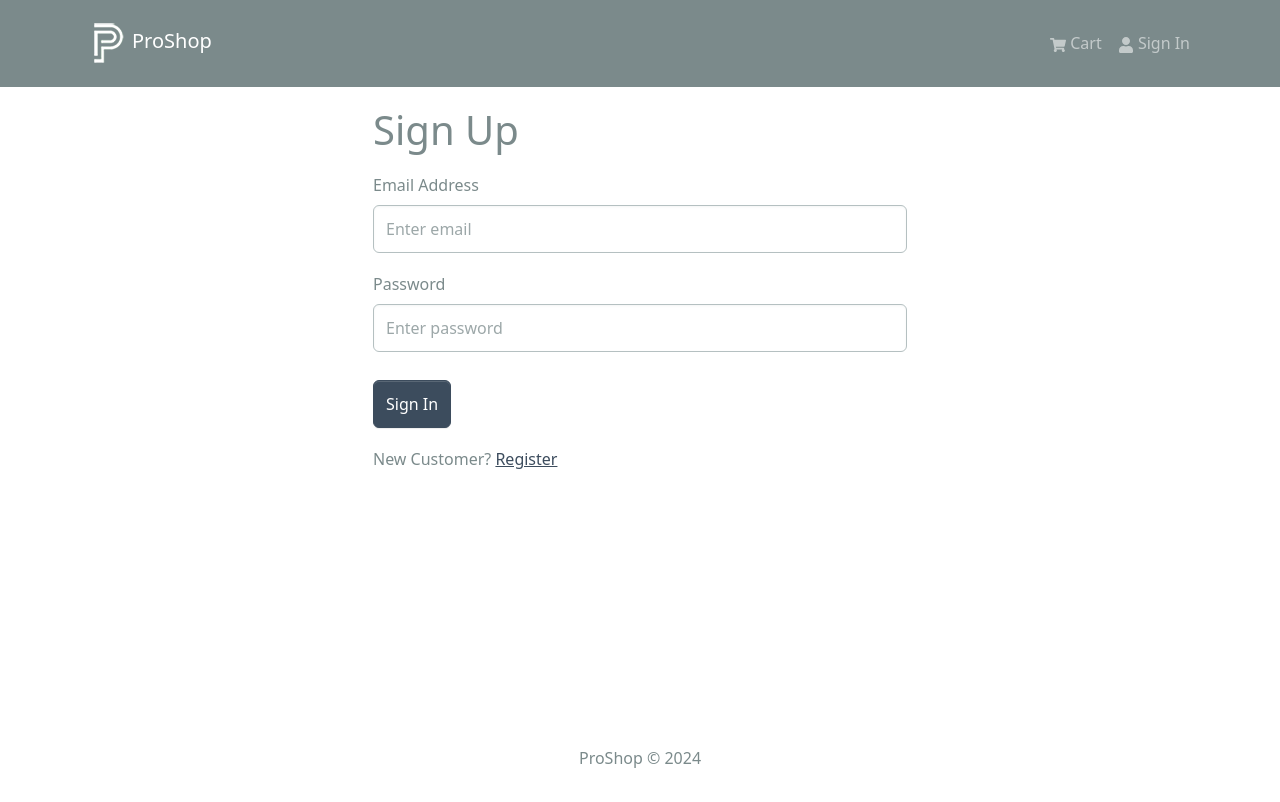
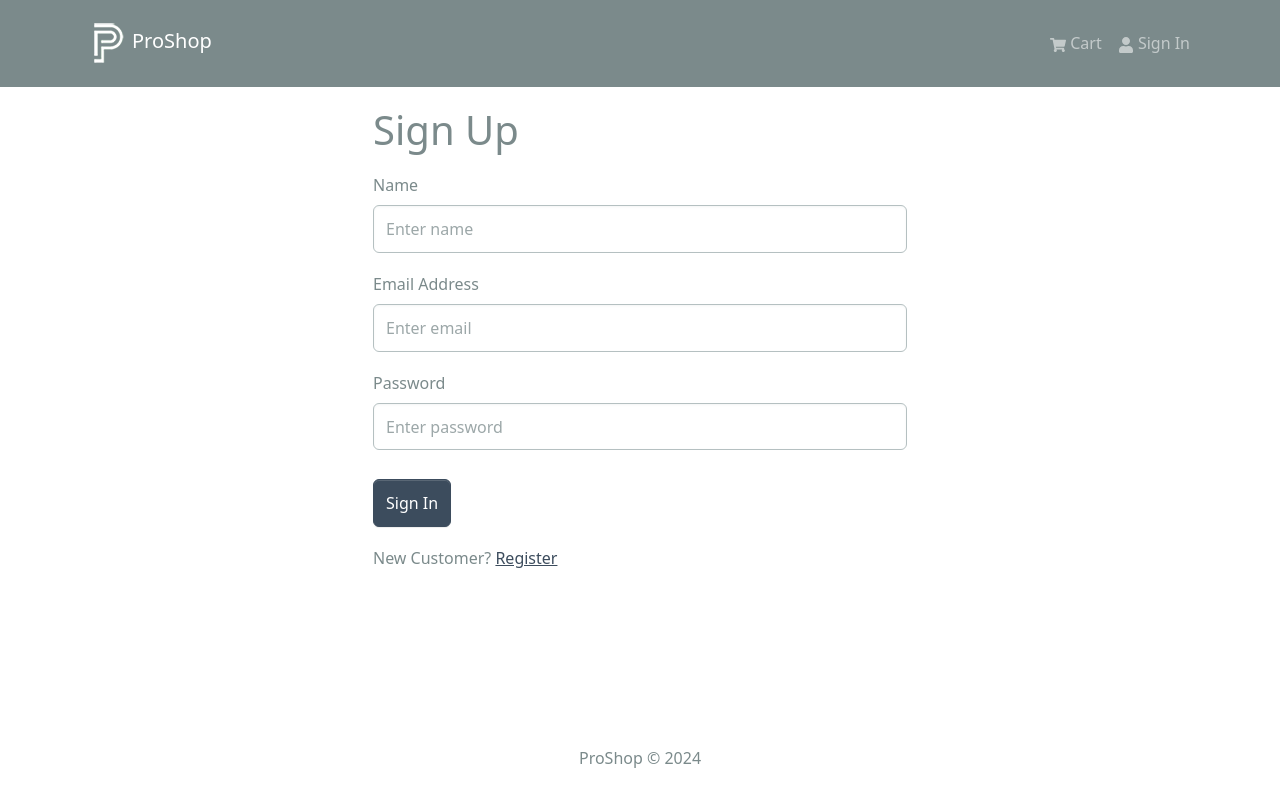
Before and after one commit to Zainab-Ayoub/proshop, a React (Create React App) app in the folder frontend/: page /register in a window 1280 px wide. Shown: the top 802 px of the page. Built offline with nearby package versions, Linux system fonts and the light colour scheme.

Commit message:
form group for name

```diff
--- a/frontend/src/screens/RegisterScreen.jsx
+++ b/frontend/src/screens/RegisterScreen.jsx
@@ -52,6 +52,16 @@ const RegisterScreen = () => {
         <FormContainer>
             <h1>Sign Up</h1>
             <Form onSubmit={submitHandler}>
+            <Form.Group controlId='name' className="my-3">
+                    <Form.Label>Name</Form.Label>
+                    <Form.Control
+                    type="name"
+                    placeholder="Enter name"
+                    value={name}
+                    onChange={(e) => setName(e.target.value)}
+                    ></Form.Control>
+                </Form.Group>
+
                 <Form.Group controlId='email' className="my-3">
                     <Form.Label>Email Address</Form.Label>
                     <Form.Control
```
